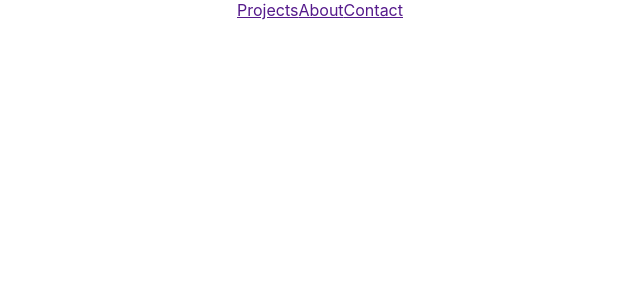
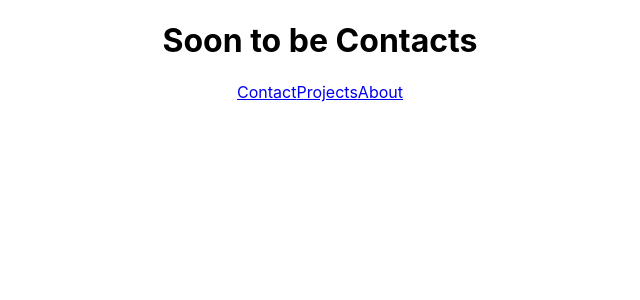
Before and after one commit to ConnerMcCabe/Portfolio, a React (Create React App) app: page / in a window 1280 px wide. Shown: the top 300 px of the page, without its empty margins (320-960 px from the left). Built offline with nearby package versions, Linux system fonts and the light colour scheme.

Commit message:
BrowserRouter

```diff
--- a/src/App/App.js
+++ b/src/App/App.js
@@ -1,22 +1,28 @@
 import React from 'react';
-// import About from "../Component/About"
-// import Contact from "../Component/Contact"
-// import Proj from "../Component/Project"
+import About from "../Component/About"
+import Contact from "../Component/Contact"
+import Proj from "../Component/Project"
+import { BrowserRouter, Route, Link } from 'react-router-dom'
 import './App.css';
 // import logo from "../../public/images/jumboGummyBear.png"
 
 function App() {
   return (
+    <BrowserRouter>
     <div className="App">
+      <Route exact path="/" component={Contact} />
+      <Route path="/about" component={About} />
+      <Route path="/projects" component={Proj} />
       <div className="navigation">
         {/* <img src={logo} /> */}
         <div>
-          <a href="" className="item">Projects</a>
-          <a href="" className="item">About</a>
-          <a href="" className="item">Contact</a>
+          <Link to="/" className="item">Contact</Link>
+          <Link to="/projects" className="item">Projects</Link>
+          <Link to="/about" className="item">About</Link>
         </div>
       </div>
     </div>
+    </BrowserRouter>
   );
 }
 
```
